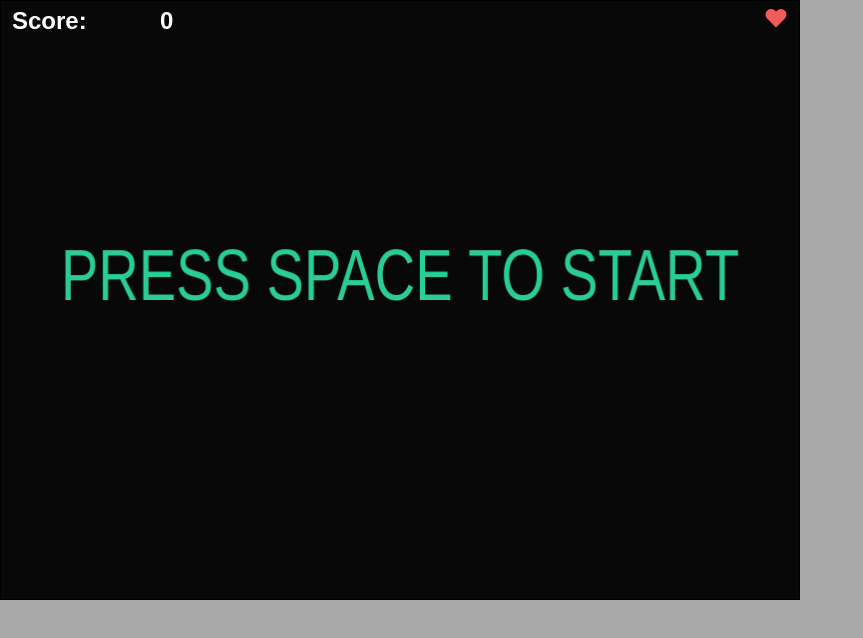
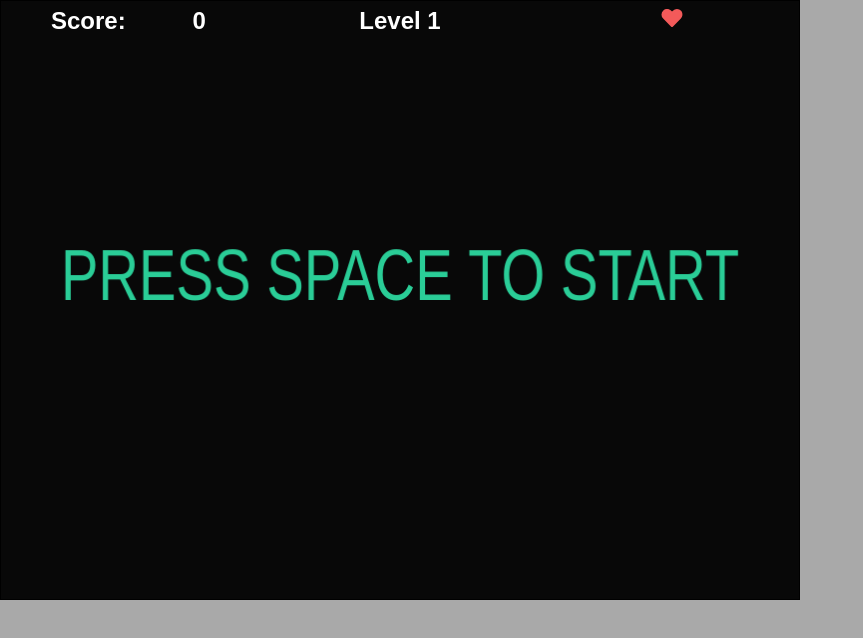
Before and after one commit to marcel-b-meyer1987/pong, a website with bundled scripts: page index.html in a window 1280 px wide. Shown: the whole page, without its empty margins (0-863 px from the left). Built offline with nearby package versions, Linux system fonts and the light colour scheme.

Commit message:
implement level display in HUD

```diff
--- a/index.html
+++ b/index.html
@@ -12,6 +12,9 @@
             <header>
                 <div id="score-display">
                     <span>Score: </span><span id="score">0</span>
+                </div>
+                <div id="level-display">
+                    <span>Level&nbsp;</span><span id="level">1</span>
                 </div>
                 <div id="ups-display">
                     <span class="up">
--- a/src/hud.js
+++ b/src/hud.js
@@ -33,4 +33,9 @@ export class Hud {
             this.upsDisplay.innerHTML += upHTML;
         }
     }
+
+    updateLevelDisplay() {
+        let level = this.game.level;
+
+    }
 }
--- a/styles.css
+++ b/styles.css
@@ -40,6 +40,12 @@ body {
     padding: 6px 12px;
 }
 
+#hud > header > div {
+    width: 30%;
+    display: flex;
+    justify-content: center;
+}
+
 #score {
     display: inline-block;
     width: 6ch;
```
